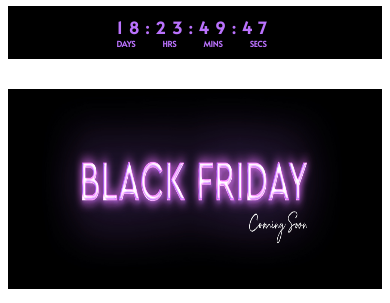
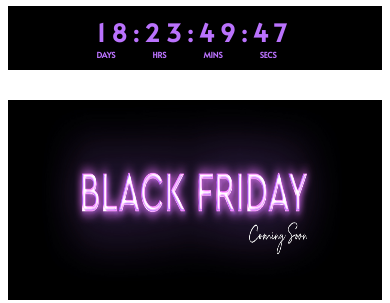
Before and after one commit to Si-Oz/black_friday, a plain HTML site: page black_friday/index.html in a window 390 px wide. Shown: the part 147-450 px from the top of the page. Drawn offline with Linux system fonts and the light colour scheme.

Commit message:
Add files via upload

```diff
--- a/black_friday/index.html
+++ b/black_friday/index.html
@@ -118,12 +118,12 @@
             }
             .column {
                 letter-spacing: 0;
-                font-size: medium;
+                font-size: x-large;
                 height: 30%;
                 margin-bottom: 10px;
             }
             .count_down_text {
-                word-spacing: 25px;
+                word-spacing: 35px;
                 font-size: 8px;
             }
             #count_down_banner {
```
